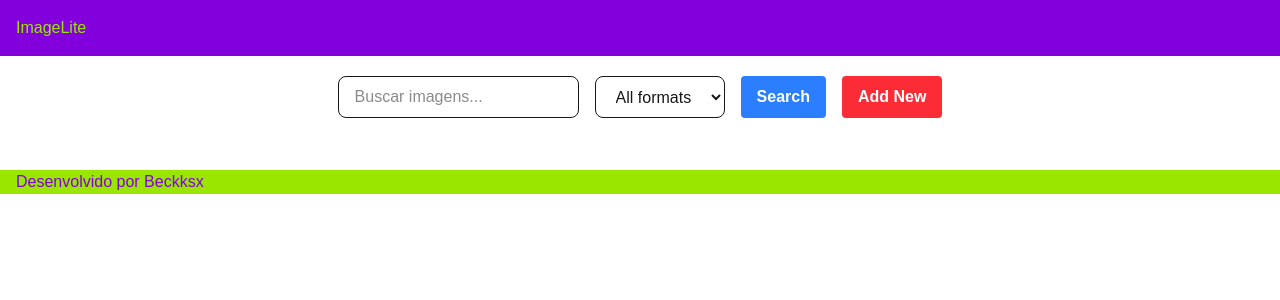
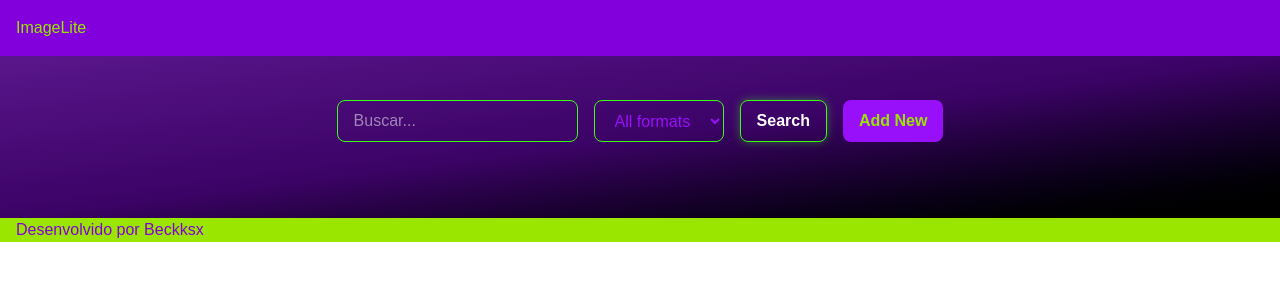
Before and after one commit to Beckksx/Image2, a Next.js app in the folder imagelite/: page /galeria in a window 1280 px wide. Shown: the top 300 px of the page. Built offline with nearby package versions, Linux system fonts and the light colour scheme.

Commit message:
Atualização no desing da galeria

```diff
--- a/imagelite/app/galeria/page.tsx
+++ b/imagelite/app/galeria/page.tsx
@@ -1,65 +1,111 @@
 'use client'
 import { Template, ImageCard } from '../components';
 import { ImageService, useImageService } from '../resource/service';
-import { useState } from 'react';
+import { useState } from 'react'; // Corrigida a aspa simples aqui
 import { Image } from '../resource/Image';
 
 export default function Galeria() {
-
     const useService = useImageService();
     const [images, setImages] = useState<Image[]>([]);
-    const [query, setQuery] = useState<string>('')
-    const [extension, setExtension] = useState<string>('')
+    const [query, setQuery] = useState<string>('');
+    const [extension, setExtension] = useState<string>('');
+    const [loading, setLoading] = useState<boolean>(false); // Estado de carregamento
 
     async function searchImages() {
-        const result = await useService.buscar(query,extension);
-
-
+        setLoading(true); // Ativa o loading
+        try {
+            const result = await useService.buscar(query, extension);
             setImages(result);
             console.table(result);
+        } catch (error) {
+            console.error("Erro ao buscar imagens:", error);
+        } finally {
+            setLoading(false); // Desativa o loading ao terminar (com sucesso ou erro)
         }
-    /*renderizando a imagem na tela*/
-  function renderImageCard(image: Image ) {
+    }
+
+    function renderImageCard(image: Image) {
         return (
-      <ImageCard key = {image.url}
-                imageName = {image.name}
+            <ImageCard
+                key={image.url}
+                imageName={image.name}
                 imageUrl={image.url}
-                 imageSize = {`${image.size} MB`}
+                imageSize={`${image.size}`}
                 uploadDate={image.uploadDate}
-                extension={image.extension} />
-    )
+                extension={image.extension}
+            />
+        );
     }
 
     function renderImageCards() {
-    //return images.map((image) => renderImageCard(image));
         return images.map(renderImageCard);
     }
 
-
     return (
         <Template>
+            <div className="min-h-scren bg-gradient-to-br from-purple-900 via-purple-950 to-black text-white p-6">
+
                 <section className="flex flex-col items-center justify-center my-5">
                     <div className="flex space-x-4">
-              <input type="text"
-              onChange= {event => setQuery(event.target.value)}
-              className="border px-4 py-2 rounded-lg text-white-900" placeholder="Buscar imagens..." />
-              <select onChange={event => setExtension(event.target.value)}
-              className="border px-4 py-2 rounded-lg text-white-900">
+                        <input
+                            type="text"
+                            onChange={event => setQuery(event.target.value)}
+                            className="border border-[#39ff14] px-4 py-2 rounded-lg text-white"
+                            placeholder="Buscar..."
+                        />
+
+                        <select
+                            onChange={event => setExtension(event.target.value)}
+                            className="border border-[#39ff14] px-4 py-2 rounded-lg text-purple-600"
+                        >
                             <option value="">All formats</option>
                             <option value="PNG">PNG</option>
                             <option value="JPG">JPG</option>
                             <option value="JPEG">JPEG</option>
                             <option value="GIF">GIF</option>
                         </select>
-              <button className="bg-blue-500 hover:bg-blue-600 text-white font-bold py-2 px-4 rounded" onClick={searchImages}>Search </button>
-              <button className="bg-red-500 hover:bg-red-600 text-white font-bold py-2 px-4 rounded">Add New </button>
+
+                        <button
+                            className={`flex items-center gap-2 bg-lima-300 border border-[#39ff14] text-white font-bold py-2 px-4 rounded-lg
+                                       shadow-[0_0_10px_rgba(57,255,20,0.4)] hover:bg-purple-900  duration-300
+                                       ${loading ? 'opacity-70 cursor-not-allowed' : ''}`}
+                            onClick={searchImages}
+                            disabled={loading} // Impede múltiplos cliques enquanto carrega
+                        >
+                            {loading ? (
+                                <>
+                                    {/* Ícone de Spinner giratório */}
+                                    <svg className="animate-spin h-5 w-5 text-white" xmlns="http://www.w3.org/2000/svg" fill="none" viewBox="0 0 24 24">
+                                        <circle className="opacity-25" cx="12" cy="12" r="10" stroke="currentColor" strokeWidth="4"></circle>
+                                        <path className="opacity-75" fill="currentColor" d="M4 12a8 8 0 018-8V0C5.373 0 0 5.373 0 12h4zm2 5.291A7.962 7.962 0 014 12H0c0 3.042 1.135 5.824 3 7.938l3-2.647z"></path>
+                                    </svg>
+                                    <span>Carregando...</span>
+                                </>
+                            ) : (
+                                <span>Search</span>
+                            )}
+                        </button>
+
+                        <button className="bg-purple-600 hover:bg-purple-600 text-lime-400 font-bold py-2 px-4 rounded-lg transition-all">
+                            Add New
+                        </button>
                     </div>
                 </section>
+
+                {/* Se estiver carregando, mostra uma mensagem / spinner na área do grid */}
                 <section className="grid grid-cols-3 gap-4 p-4">
-            {
+                    {loading ? (
+                        <div className="col-span-3 flex justify-center items-center py-12">
+                            <p className="text-xl font-semibold text-purple-200 animate-pulse">
+                                Buscando imagens...
+                            </p>
+                        </div>
+                    ) : (
                         renderImageCards()
-            }
+                    )}
                 </section>
+
+            </div>
         </Template>
     );
 }
--- a/imagelite/app/page.tsx
+++ b/imagelite/app/page.tsx
@@ -6,10 +6,10 @@
     <div className="min-h-screen bg-gradient-to-br from-purple-950 via-purple-900 to-black text-white flex items-center justify-center">
       <main className="flex flex-col items-center gap-6 text-center px-6">
         <h1 className="text-9xl font-extrabold tracking-tight text-[#39ff14] drop-shadow-[0_0_12px_rgba(57,255,20,0.7)]">
-          Welcome
+          Bem vind@
         </h1>
 
-        <PrimeiroComponente mensagem="Hello world" mensagemBotao="Clicou!" />
+     {/*    <PrimeiroComponente mensagem="Hello world" mensagemBotao="Clicou!" /> */}
 
         <Link
           href="/galeria"
```
Lines whose indentation alone changed are shown as unchanged.
